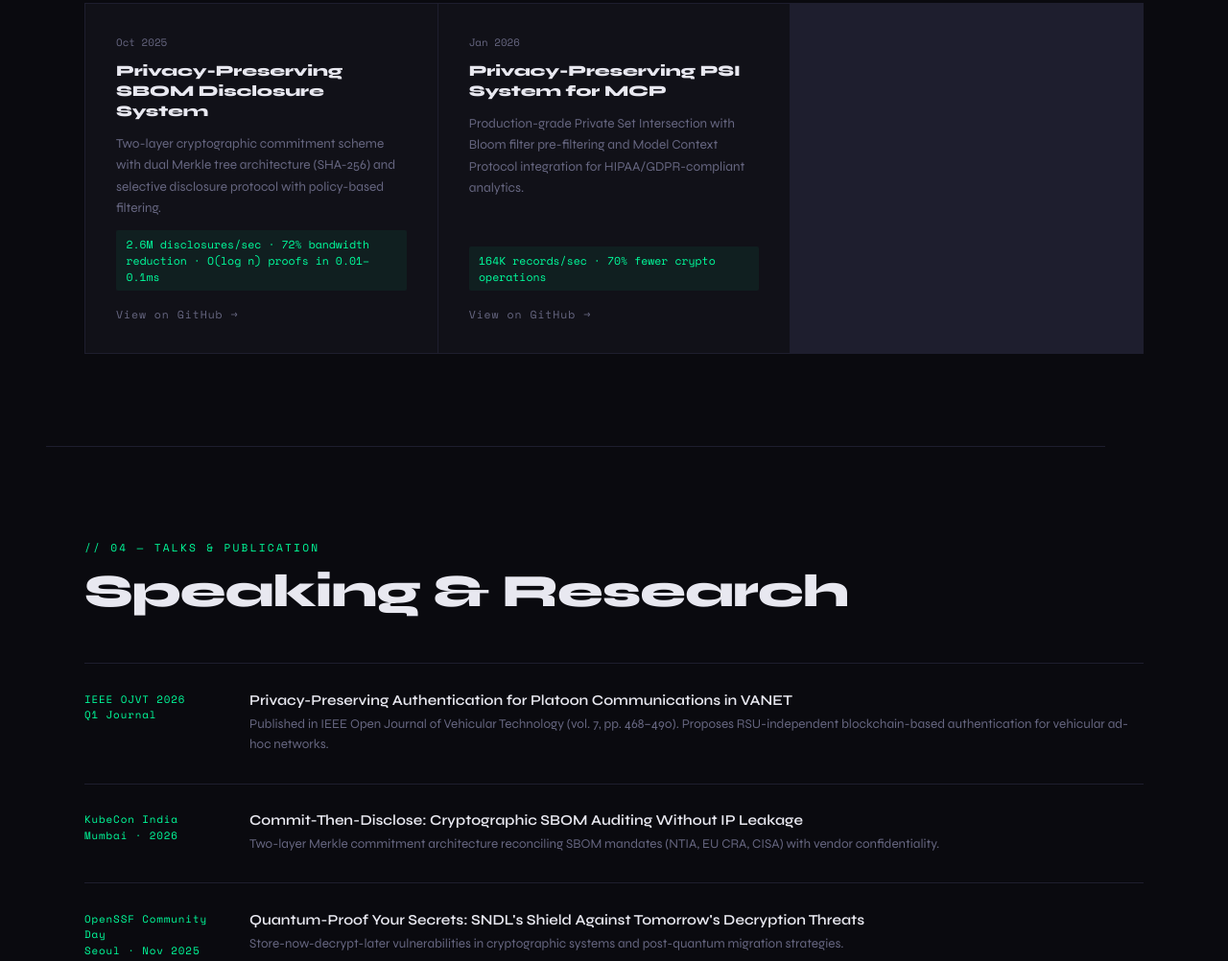
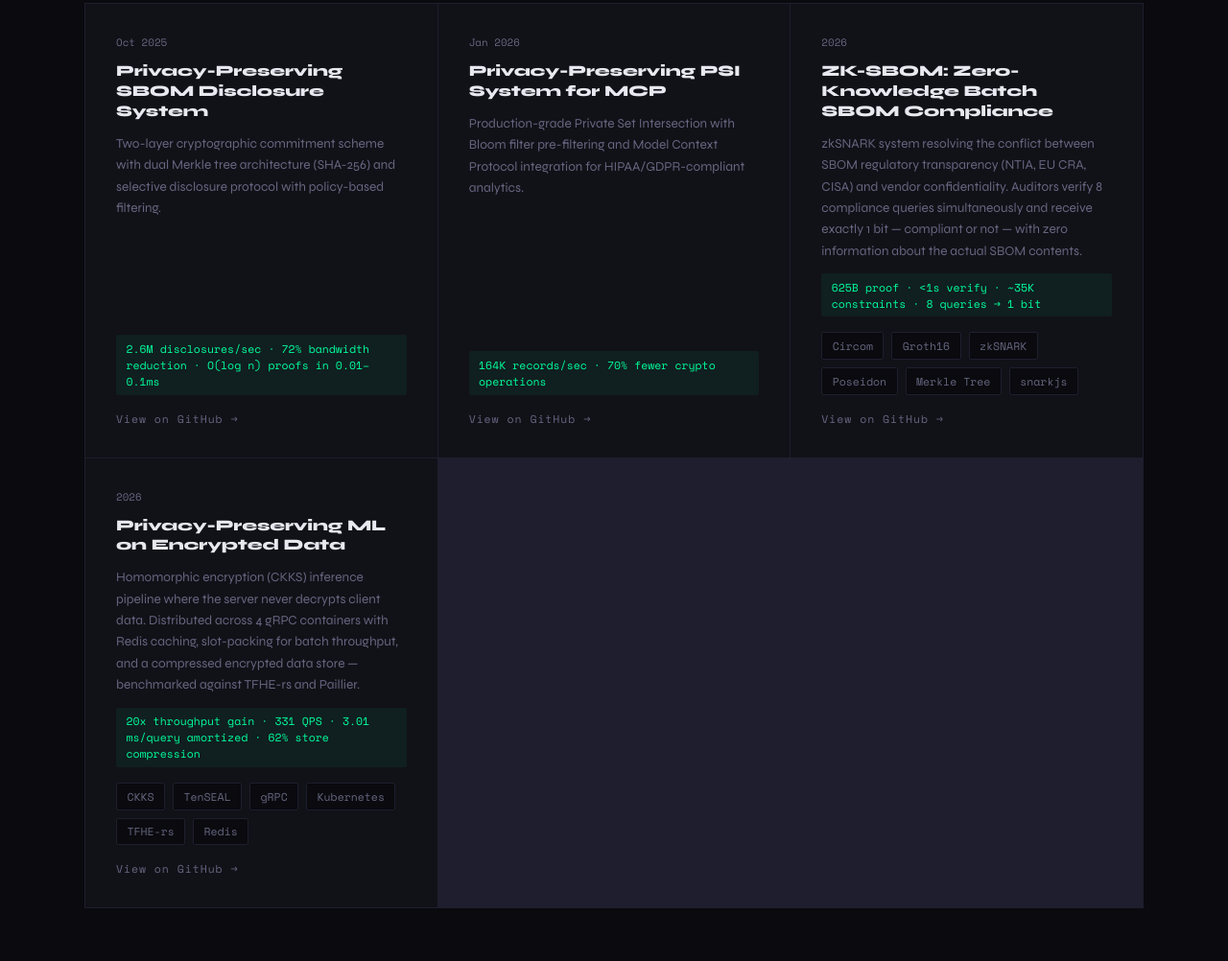
Before and after one commit to Sharvil2704/sharvil.github.io, a plain HTML site: page index.html in a window 1280 px wide. Shown: the part 2238-3240 px from the top of the page at 96% size. Drawn offline with nearby package versions, Linux system fonts and the light colour scheme.

Commit message:
Update index.html

```diff
--- a/index.html
+++ b/index.html
@@ -609,6 +609,30 @@
       <a href="https://github.com/Sharvil2704" class="project-link" target="_blank">View on GitHub →</a>
     </div>
 
+    <div class="project-card fade-in">
+      <div class="project-date">2026</div>
+      <h3>ZK-SBOM: Zero-Knowledge Batch SBOM Compliance</h3>
+      <p>zkSNARK system resolving the conflict between SBOM regulatory transparency (NTIA, EU CRA, CISA) and vendor confidentiality. Auditors verify 8 compliance queries simultaneously and receive exactly 1 bit — compliant or not — with zero information about the actual SBOM contents.</p>
+      <div class="project-stat">625B proof · &lt;1s verify · ~35K constraints · 8 queries → 1 bit</div>
+      <div style="display:flex;gap:0.5rem;flex-wrap:wrap;margin-top:0.25rem;">
+        <span class="tag">Circom</span><span class="tag">Groth16</span><span class="tag">zkSNARK</span>
+        <span class="tag">Poseidon</span><span class="tag">Merkle Tree</span><span class="tag">snarkjs</span>
+      </div>
+      <a href="https://github.com/Sharvil2704" class="project-link" target="_blank">View on GitHub →</a>
+    </div>
+
+    <div class="project-card fade-in">
+      <div class="project-date">2026</div>
+      <h3>Privacy-Preserving ML on Encrypted Data</h3>
+      <p>Homomorphic encryption (CKKS) inference pipeline where the server never decrypts client data. Distributed across 4 gRPC containers with Redis caching, slot-packing for batch throughput, and a compressed encrypted data store — benchmarked against TFHE-rs and Paillier.</p>
+      <div class="project-stat">20x throughput gain · 331 QPS · 3.01 ms/query amortized · 62% store compression</div>
+      <div style="display:flex;gap:0.5rem;flex-wrap:wrap;margin-top:0.25rem;">
+        <span class="tag">CKKS</span><span class="tag">TenSEAL</span><span class="tag">gRPC</span>
+        <span class="tag">Kubernetes</span><span class="tag">TFHE-rs</span><span class="tag">Redis</span>
+      </div>
+      <a href="https://github.com/Sharvil2704" class="project-link" target="_blank">View on GitHub →</a>
+    </div>
+
   </div>
 </section>
 
```
